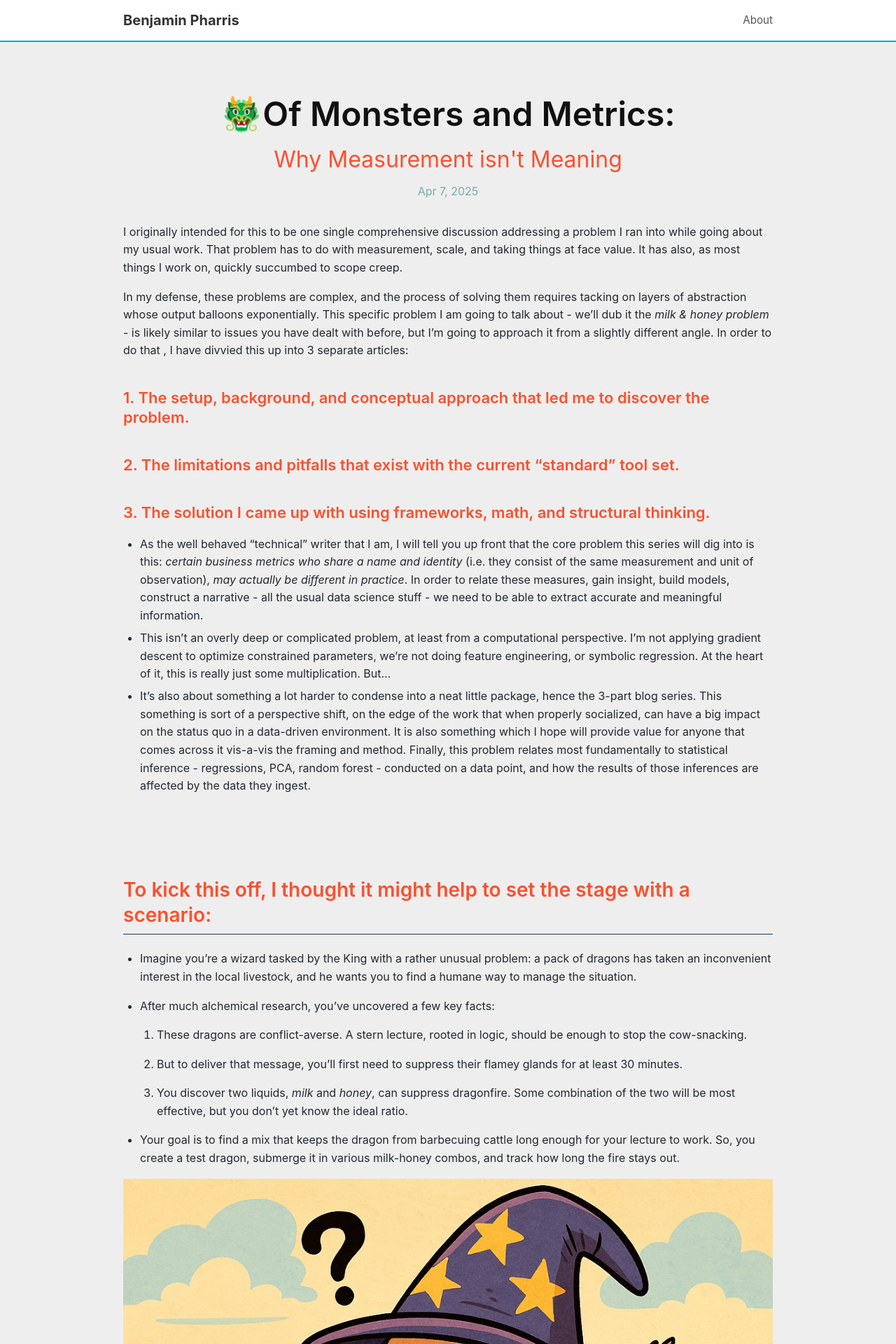
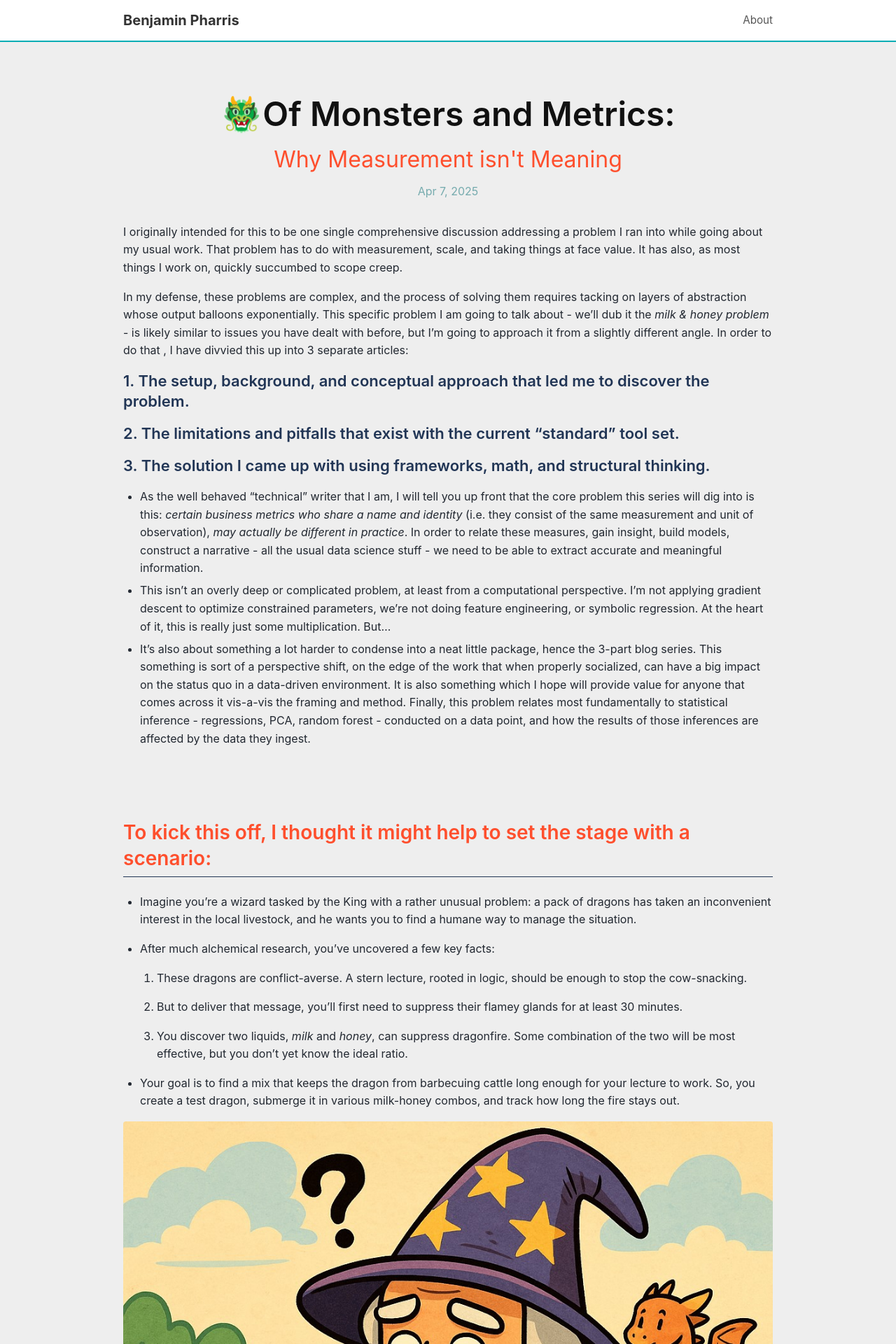
Before and after one commit to benjaminpharris/benjaminpharris.github.io, a Jekyll site: the page built from _posts/2025-04-07-monsters.md, in a window 1280 px wide. Shown: the top 1920 px of the page at 70% size. Built offline with Jekyll 4.4.1, drawn with Linux system fonts in a browser that asks for light colours.

Commit message:
tired of comit messages

```diff
--- a/assets/css/main.css
+++ b/assets/css/main.css
@@ -153,8 +153,8 @@ th { background-color: #f7f7f7; font-weight: 600; }
 .post-subtitle { color: #FE4F2D; font-size: 2rem; margin-bottom: 0.5rem; }
 .post-meta { color: #76ABAE; font-size: 1rem; }
 .post-content { margin-top: 2rem; }
-.post-content h2 { margin-top: 3em; padding-bottom: 0.3em; border-bottom: 1px solid #213555; }
-.post-content h3 { margin-top: 1.8em; }
+.post-content h2 { margin-top: 2.5em; padding-bottom: 0.3em; border-bottom: 1px solid #213555; }
+.post-content h3 { margin-top: .5em; }
 
 
 /* ----- Add these styles to your existing main.css ----- */
@@ -175,7 +175,7 @@ th { background-color: #f7f7f7; font-weight: 600; }
     /* ... other heading styles ... */
   }
    h3, h4, h5, h6 {
-    color: var(--accent-color-2);
+    color: var(--accent-color-1);
     /* ... other heading styles ... */
   }
 }
```
